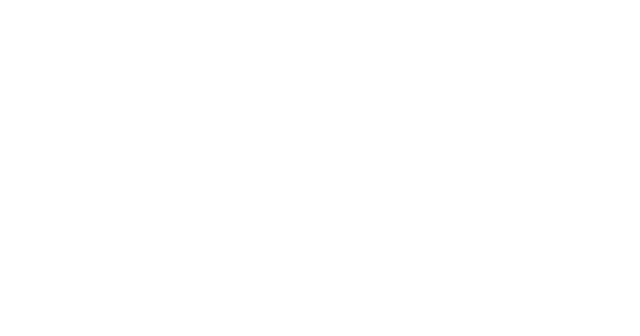
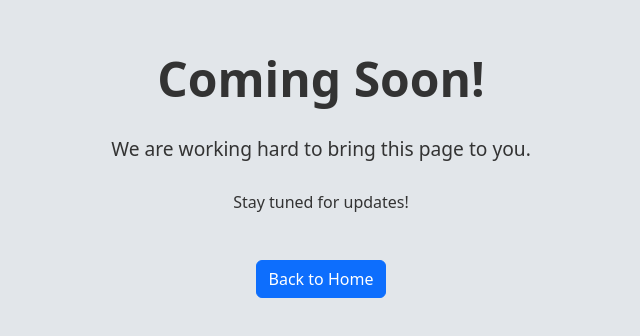
Before and after one commit to priyanshu988/priyanshubansalarts, a React (Create React App) app: page /about in a window 1280 px wide. Before the commit this address had no page. Shown: the part 226-562 px from the top of the page, without its empty margins (319-959 px from the left). Built offline with nearby package versions, Linux system fonts and the light colour scheme.

Commit message:
commit test1

```diff
--- a/src/App.js
+++ b/src/App.js
@@ -1,7 +1,7 @@
-import logo from './logo.svg';
 import './App.css';
 import { BrowserRouter, Routes, Route } from "react-router-dom";
 import HomePage from './pages/HomePage';
+import ComingSoon from './pages/ComingSoon';
 
 function App() {
   return (
@@ -9,6 +9,10 @@
       <BrowserRouter>
       <Routes>
         <Route path="/" element={<HomePage />} />
+        <Route path="/about" element={<ComingSoon />} />
+        <Route path="/gallery" element={<ComingSoon />} />
+        <Route path="/contact" element={<ComingSoon />} />
+
       </Routes>
     </BrowserRouter>
     </div>
--- a/src/components/Navbar.jsx
+++ b/src/components/Navbar.jsx
@@ -1,19 +1,6 @@
 import React, { useEffect, useState } from 'react'
 
 const Navbar = () => {
-    const [isScrolled, setIsScrolled] = useState(false);
-
-    const handleScroll = () => {
-        const scrollPosition = window.scrollY;
-        setIsScrolled(scrollPosition > 500); // Change 500 to the height of your banner if needed
-    };
-
-    useEffect(() => {
-        window.addEventListener('scroll', handleScroll);
-        return () => {
-            window.removeEventListener('scroll', handleScroll);
-        };
-    }, []);
     return (
         <div>
             <nav className="navbar navbar-expand-lg navbar-light" style={{ backgroundColor: '#f8f9fa' }}>
--- /dev/null
+++ b/src/pages/ComingSoon.jsx
@@ -0,0 +1,14 @@
+import React from 'react';
+
+const ComingSoon = () => {
+    return (
+        <div style={{ backgroundColor: '#e2e6ea', height: '100vh', display: 'flex', justifyContent: 'center', alignItems: 'center', flexDirection: 'column', textAlign: 'center', color: '#333' }}>
+            <h1 style={{ fontSize: '3rem', fontWeight: 'bold' }}>Coming Soon!</h1>
+            <p style={{ fontSize: '1.2rem', marginTop: '20px' }}>We are working hard to bring this page to you.</p>
+            <p style={{ fontSize: '1rem', marginTop: '10px' }}>Stay tuned for updates!</p>
+            <a href="/" className="btn btn-primary" style={{ marginTop: '30px' }}>Back to Home</a>
+        </div>
+    );
+};
+
+export default ComingSoon;
```
